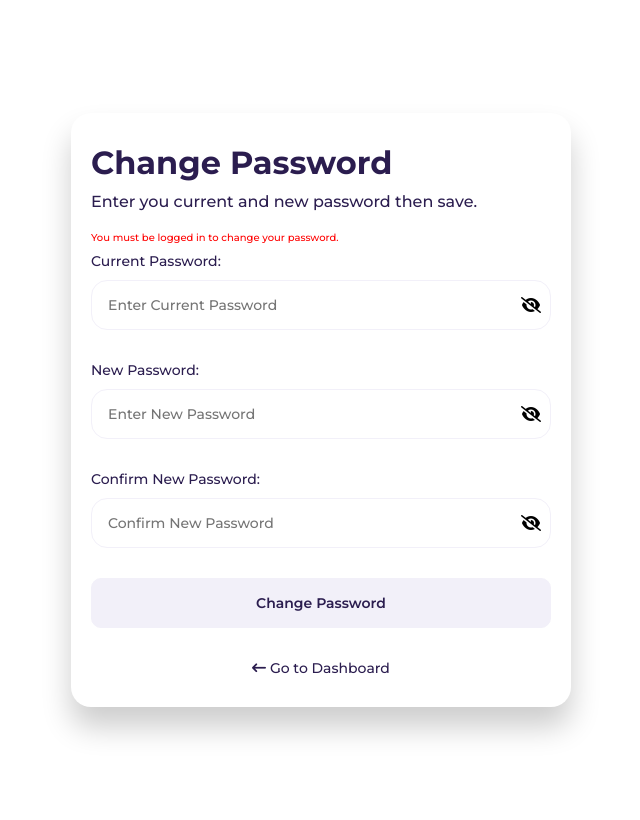
After one commit to chebon254/haveyouheard, a PHP site: page /admin/change_password.php in a window 1280 px wide. The commit adds this page. Shown: the whole page, without its empty margins (319-959 px from the left). Run offline with PHP 8.4, Linux system fonts and the light colour scheme; some libraries are stand-ins or nearby versions.

```diff
--- /dev/null
+++ b/admin/change_password.php
@@ -0,0 +1,180 @@
+<?php
+// Start session
+session_start();
+
+// Database connection
+include 'database.php';
+
+// Check if the user is logged in
+if (isset($_SESSION['user_id'])) {
+    $user_id = $_SESSION['user_id'];
+
+    // Check if the password change form is submitted
+    if ($_SERVER['REQUEST_METHOD'] === 'POST') {
+        $current_password = $_POST['current_password'];
+        $new_password = $_POST['new_password'];
+        $confirm_new_password = $_POST['confirm_new_password'];
+
+        // Validate the new password and confirm password
+        if ($new_password === $confirm_new_password) {
+            // Get the current password hash from the database
+            $stmt = $conn->prepare("SELECT password FROM users WHERE id = ?");
+            $stmt->bind_param("i", $user_id);
+            $stmt->execute();
+            $result = $stmt->get_result();
+            $row = $result->fetch_assoc();
+            $current_password_hash = $row['password'];
+
+            // Verify the current password
+            if (password_verify($current_password, $current_password_hash)) {
+                // Hash the new password
+                $new_password_hash = password_hash($new_password, PASSWORD_DEFAULT);
+
+                // Update the password in the database
+                $stmt = $conn->prepare("UPDATE users SET password = ? WHERE id = ?");
+                $stmt->bind_param("si", $new_password_hash, $user_id);
+                $stmt->execute();
+
+                if ($stmt->affected_rows > 0) {
+                    $success = "Password changed successfully.";
+                } else {
+                    $error = "Failed to change password. Please try again.";
+                }
+            } else {
+                $error = "Current password is incorrect.";
+            }
+        } else {
+            $error = "New password and confirm password do not match.";
+        }
+    }
+} else {
+    $error = "You must be logged in to change your password.";
+}
+?>
+
+
+<!DOCTYPE html>
+<html lang="en">
+<head>
+    <meta charset="UTF-8">
+    <meta name="viewport" content="width=device-width, initial-scale=1.0">
+    <title>Change Password</title>
+
+    <link rel="icon shortcut" href="css/img/Logo.png">
+    <link rel="stylesheet" href="css/style.css">
+
+    <!-- == Font == -->
+    <link rel="preconnect" href="https://fonts.googleapis.com">
+    <link rel="preconnect" href="https://fonts.gstatic.com" crossorigin>
+    <link href="https://fonts.googleapis.com/css2?family=Montserrat:wght@100;200;300;400;500;600;700;800;900&display=swap" rel="stylesheet">
+
+    <!-- == Icons == -->
+    <link rel="stylesheet" href="https://use.fontawesome.com/releases/v5.13.0/css/all.css" integrity="sha384-Bfad6CLCknfcloXFOyFnlgtENryhrpZCe29RTifKEixXQZ38WheV+i/6YWSzkz3V" crossorigin="anonymous"/>
+    <link rel="stylesheet" href="https://cdnjs.cloudflare.com/ajax/libs/font-awesome/6.2.0/css/all.min.css"
+        crossorigin="anonymous" />
+    <style>
+        .password-container {
+            position: relative;
+        }
+
+        .password-container input {
+            padding-right: 30px; /* Make room for the eye icon */
+        }
+
+        .password-container i {
+            position: absolute;
+            top: 50%;
+            right: 10px;
+            transform: translateY(-50%);
+            cursor: pointer;
+        }
+    </style>
+</head>
+<body>
+    <main>
+        <div class="container">
+            <div class="form">
+                <form method="post" action="<?php echo $_SERVER['PHP_SELF']; ?>">
+                    <div class="form-control">
+                        <h1>Change Password</h1>
+                        <p>Enter you current and new password then save.</p>
+                        <div class="message">
+                            <span>
+                                <?php
+                                if (isset($error)) {
+                                    echo '<p style="color: red;">' . $error . '</p>';
+                                } elseif (isset($success)) {
+                                    echo '<p style="color: green;">' . $success . '</p>';
+                                }
+                                ?>
+                            </span>
+                        </div>
+                    </div>
+                    <div class="form-control">
+                        <label for="current_password">Current Password:</label>
+                        <div class="password-container form-control">
+                            <input type="password" id="current_password" name="current_password" placeholder="Enter Current Password" required>
+                            <i class="fas fa-eye-slash" id="toggleCurrentPassword"></i>
+                        </div>
+                    </div>
+                    <div class="form-control">
+                        <label for="new_password">New Password:</label>
+                        <div class="password-container form-control">
+                            <input type="password" id="new_password" name="new_password" placeholder="Enter New Password"  required>
+                            <i class="fas fa-eye-slash" id="toggleNewPassword"></i>
+                        </div>
+                    </div>
+                    <div class="form-control">
+                        <label for="confirm_new_password">Confirm New Password:</label>
+                        <div class="password-container form-control">
+                            <input type="password" id="confirm_new_password" name="confirm_new_password" placeholder="Confirm New Password" required>
+                            <i class="fas fa-eye-slash" id="toggleConfirmPassword"></i>
+                        </div>
+                    </div>
+                    <div class="form-control">
+                        <button type="submit">Change Password</button>
+                    </div>
+                    <div class="form-control">
+                        <p class="p-go-to-site"><a class="go-to-site" href="index.php"><i class="fa-solid fa-arrow-left-long"></i> Go to Dashboard</a></p>
+                    </div>
+                </form>
+            </div>
+        </div>
+    </main>
+    <script src="js/script.js"></script>
+    <script>
+        const togglePassword = document.querySelector("#toggleCurrentPassword");
+        const passwordInput = document.querySelector("#current_password");
+
+        togglePassword.addEventListener("click", function () {
+            const type = passwordInput.getAttribute("type") === "password" ? "text" : "password";
+            passwordInput.setAttribute("type", type);
+            this.classList.toggle("fa-eye");
+            this.classList.toggle("fa-eye-slash");
+        });
+    </script>
+    <script>
+        const toggleNewPassword = document.querySelector("#toggleNewPassword");
+        const newpasswordInput = document.querySelector("#new_password");
+
+        toggleNewPassword.addEventListener("click", function () {
+            const type = newpasswordInput.getAttribute("type") === "password" ? "text" : "password";
+            newpasswordInput.setAttribute("type", type);
+            this.classList.toggle("fa-eye");
+            this.classList.toggle("fa-eye-slash");
+        });
+    </script>
+    <script>
+        const toggleConfirmPassword = document.querySelector("#toggleConfirmPassword");
+        const ConfirmpasswordInput = document.querySelector("#confirm_new_password");
+
+        toggleConfirmPassword.addEventListener("click", function () {
+            const type = ConfirmpasswordInput.getAttribute("type") === "password" ? "text" : "password";
+            ConfirmpasswordInput.setAttribute("type", type);
+            this.classList.toggle("fa-eye");
+            this.classList.toggle("fa-eye-slash");
+        });
+    </script>
+
+</body>
+</html>
--- a/admin/database.php
+++ b/admin/database.php
@@ -1,9 +1,9 @@
 <?php
 // Database credentials
 $host = 'localhost';
-$username = 'u423358681_huhadmin';
-$password = '@?Huhadmin254';
-$database = 'u423358681_huh';
+$username = 'root';
+$password = '';
+$database = 'huh';
 
 // Create a new database connection
 $conn = new mysqli($host, $username, $password, $database);
--- a/admin/index.php
+++ b/admin/index.php
@@ -161,7 +161,9 @@ $result_newsletter = $conn->query($sql_newsletter);
                 <a href="../index.html" class="go-to-site"><i class="fa-solid fa-eye"></i> View Website</a>
             </div>
             <div class="logged-user">
-                <a href="logout.php">Logout?</a>
+                <a href="change_password.php"><i class="fa-solid fa-key"></i> Change Password</a>
+                <span> | </span>
+                <a href="logout.php"><i class="fa-solid fa-right-from-bracket"></i> Logout?</a>
             </div>
         </div>
     </nav>
```
Also changed, not shown: admin/login.php (+32 -1 lines), css/main.min.css, 1 other file.
